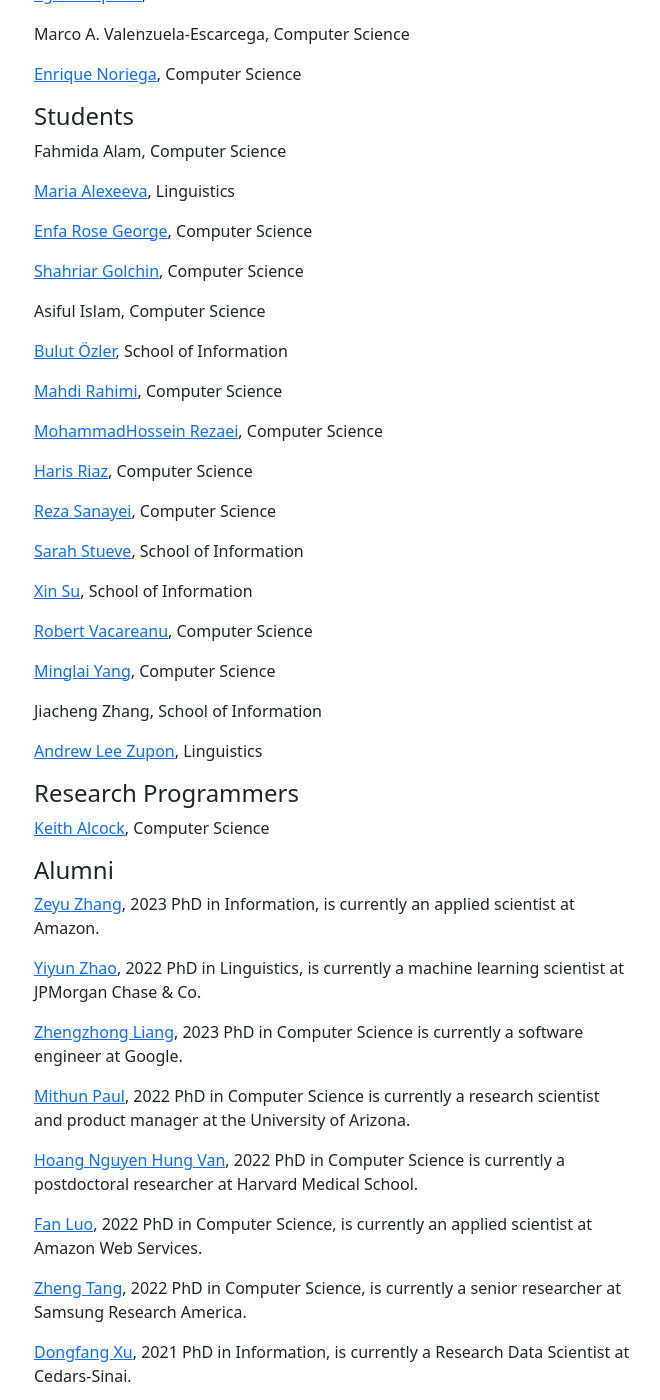
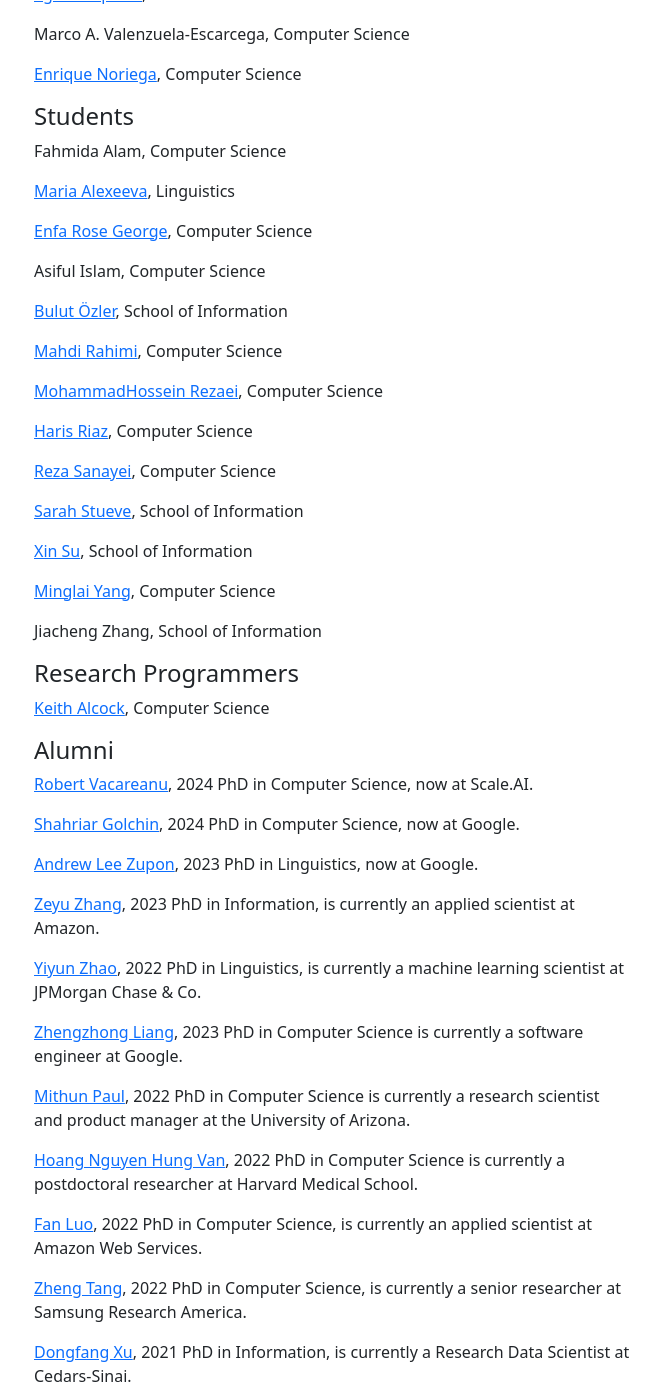
Before and after one commit to beingenfa/clulab.github.io, a Jekyll site: the page built from people.md, in a window 1280 px wide and 1400 px high, scrolled down 603 px. Shown: the whole window, without its empty margins (308-968 px from the left). Built offline with Jekyll 4.4.1, drawn with Linux system fonts in a browser that asks for light colours.

Commit message:
more alumni!

```diff
--- a/people.md
+++ b/people.md
@@ -60,20 +58,21 @@ Asiful Islam, Computer Science
 
 [Xin Su](https://xinsu.name), School of Information
 
-[Robert Vacareanu](https://www.cs.arizona.edu/person/robert-vacareanu), Computer Science
-
 [Minglai Yang](https://ymingl.com), Computer Science
 
 Jiacheng Zhang, School of Information
-
-[Andrew Lee Zupon](https://zupon.github.io/), Linguistics
-
 
 #### Research Programmers ####
 
 [Keith Alcock](http://www.keithalcock.com), Computer Science
 
 #### Alumni ####
+
+[Robert Vacareanu](https://www.cs.arizona.edu/person/robert-vacareanu), 2024 PhD in Computer Science, now at Scale.AI.
+
+[Shahriar Golchin](https://www.cs.arizona.edu/person/shahriar-golchin), 2024 PhD in Computer Science, now at Google.
+
+[Andrew Lee Zupon](https://zupon.github.io/), 2023 PhD in Linguistics, now at Google.
 
 [Zeyu Zhang](https://www.linkedin.com/in/zeyu-zhang-902035147/), 2023 PhD in Information, is currently an applied scientist at Amazon.
 
```
Also changed, not shown: other parts of people.md (+0 -2 lines).
